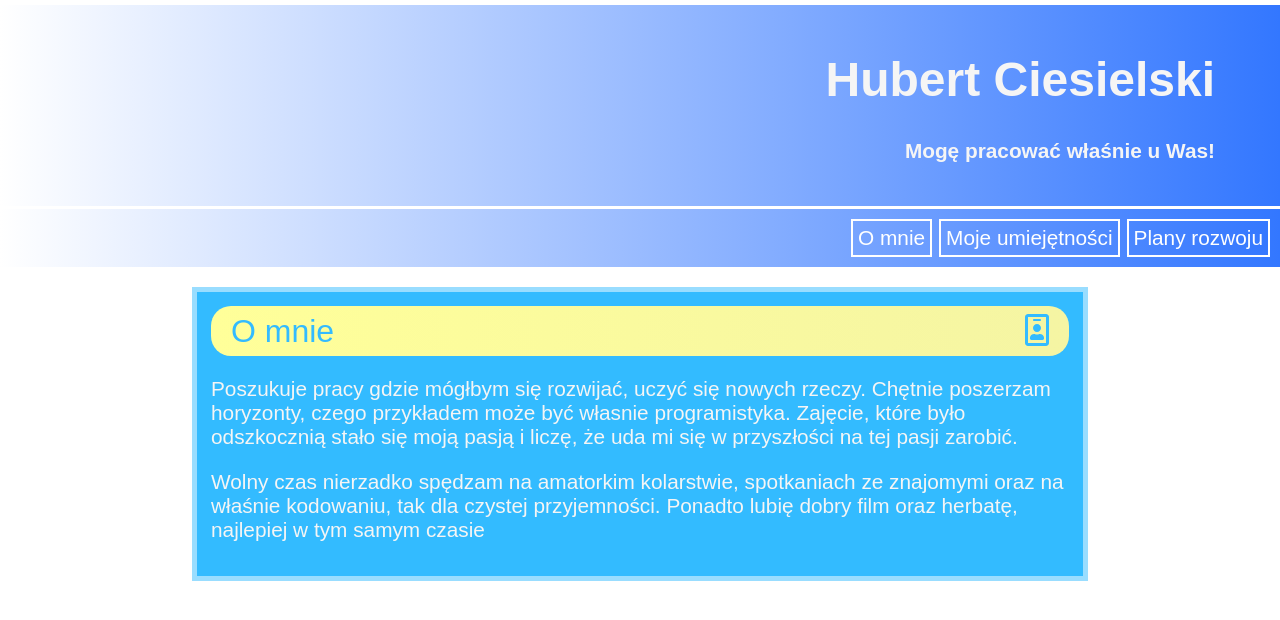
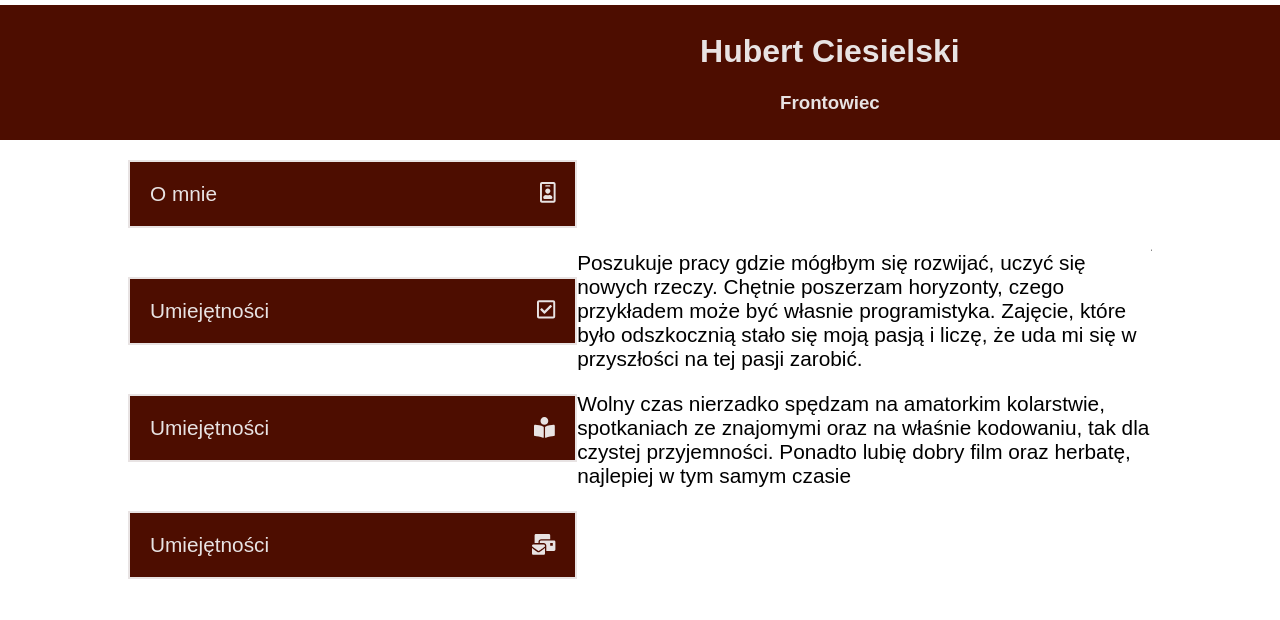
Before and after one commit to HubertCiesielski00/AboutMe, an Angular app: page / in a window 1280 px wide. Shown: the top 620 px of the page. Built offline with nearby package versions, Linux system fonts and the light colour scheme.

Commit message:
Layout changes

```diff
--- a/src/app/app.component.css
+++ b/src/app/app.component.css
@@ -1,59 +1,76 @@
+*{
+--first-color--: hsl(10, 100%, 15%);
+--font-color--:hsl(0, 10%, 90%);
 
-section{
-    position: absolute;
+}
+body{
+    background-color: var(--font-color--);
+}
+main{
+    display: flex;
+    justify-content: space-between;
+    width: 80vw;
     margin: 20px auto;
-    width: 70vw;
-    left: 15vw;
-    font-size: 1.3rem;
-    border: 5px solid hsl(200, 100%, 80%);
-    padding: 14px;
-    background-color: hsl(200, 100%, 60%);
-    color: whitesmoke;
+}
 
-    transform: translateX(0);
-    opacity: 1;
-    transition: transform 750ms ease-in-out, opacity 500ms ease-in-out;
-    will-change: transform;
-}
-.section__hidden{
-    transition: opacity 0ms ease-in-out, transform 750ms ease-in-out;
-    transform: translateX(-25%);
-    opacity: 0;
-}
 app-header{
-    display: block;
-    background-image:linear-gradient(to right, hsl(200, 100%, 100%), hsl(220, 100%, 60%) );
-    padding: 15px;
+    display: Flex;
+    margin: 0;
+    justify-content: flex-start;
+    color: var(--font-color--);
     width: 100vw;
-    color:hsl(220, 100%, 60);
-    text-align: right;
-    color: whitesmoke;
-    border-bottom: 3px solid white;
+    background-color: var(--first-color--);
+    padding: 7px;
 }
 nav{
     display: flex;
-    justify-content: flex-end;
-    align-items: center;
-    background-image:linear-gradient(to right, hsl(200, 100%, 100%), hsl(220, 100%, 60%) );
-    padding: 10px;
+    justify-content: space-between;
+    flex-direction: column;
+    width: 500px;
+    max-width: initial;
 }
 nav button{
+    display: flex;
+    justify-content: space-between;
     font-size: 1.3rem;
-    background-color: transparent;
-    border: 2px solid white;
-    padding: 5px;
-    color: white;
-    margin-left: 7px;
+    padding: 20px;
+    background-color: var(--first-color--);
+    color: var(--font-color--);
+    border: var(--font-color--) 2px solid;
+
 }
-.topic{
-    color: hsl(200, 100%, 60%);
-    height: 50px;
+.infoCont{
+
     display: flex;
-    align-items: center;
-    justify-content: space-between;
-    font-size: 2rem;
-    margin-bottom: 20px;
-    background-image: linear-gradient(to left, hsl(60,80%,80%), hsl(60, 100%, 80%));
-    padding: 20px;
-    border-radius: 20px;
+    width: 50vw;
+    overflow-x: hidden;
+    color: black;
+    font-size: 1.3rem;
+
 }
+.mover{
+    height: 100%;
+    width: 100%;
+    display: flex;
+}
+.infoCont div{
+    display:flex;
+    min-width: 100%;
+    align-items:center;
+}
+.el1,.el2,.el3,.el4{
+    transition: transform .5s ease-in-out;
+    will-change: transform;
+}
+.el1{
+    transform: translateX(0);
+}
+.el2{
+    transform: translateX(-100%);
+}
+.el3{
+    transform: translateX(-200%);
+}
+.el4{
+    transform: translateX(-300%);
+}
--- a/src/app/app.component.html
+++ b/src/app/app.component.html
@@ -1,13 +1,16 @@
 <app-header></app-header>
 
+<main>
     <nav>
-  <button (click) = "templateFunc(AboutMe,MySkills,MyPlans)">{{Sections[0]}}</button>
-  <button (click) = "templateFunc(MySkills,AboutMe,MyPlans)">{{Sections[1]}}</button>
-  <button (click) = "templateFunc(MyPlans, AboutMe, MySkills)">{{Sections[2]}}</button>
+            <button  (click) ="test(mover, 'el1')">{{Sections[0]}}<fa-icon [icon]= faicons[0]></fa-icon></button>
+            <button  (click) ="test(mover, 'el2')">{{Sections[1]}}<fa-icon [icon]= faicons[1]></fa-icon></button>
+            <button  (click) ="test(mover, 'el3')">{{Sections[1]}}<fa-icon [icon]= faicons[2]></fa-icon></button>
+            <button  (click) ="test(mover, 'el4')">{{Sections[1]}}<fa-icon [icon]= faicons[3]></fa-icon></button>
     </nav>
-
+    <div #contents class="infoCont">
+        <div #mover class = "mover e1">
+            <div>
                 <section #AboutMe>
-    <div class="topic"><span>{{Sections[0]}}</span><fa-icon [icon]='faBadge'></fa-icon></div>
                     <p>
                         Poszukuje pracy gdzie mógłbym się rozwijać, uczyć się nowych rzeczy. Chętnie poszerzam horyzonty, czego przykładem może być własnie programistyka.
                         Zajęcie, które było odszkocznią stało się moją pasją i liczę, że uda mi się w przyszłości na tej pasji zarobić.
@@ -17,11 +20,10 @@
                         Wolny czas nierzadko spędzam na amatorkim kolarstwie, spotkaniach ze znajomymi oraz na właśnie kodowaniu, tak dla czystej przyjemności.
                         Ponadto lubię dobry film oraz herbatę, najlepiej w tym samym czasie
                     </p>
-
                 </section>
-
-<section #MySkills class="section__hidden" >
-  <div class="topic"><span>{{Sections[1]}}:</span><fa-icon [icon]='faCheck'></fa-icon></div>
+            </div>
+            <div>
+                <section #MySkills>
                     <p>
                         Obracam się swobodnie w HTML5, CSS w wersji 3, oraz JavaScripcie.
                         Ponad to znam podstawy kodowania w innych językach: C++, C#, PHP, Javie oraz umiem budować zapytania do baz danych.
@@ -37,11 +39,9 @@
                         Mam też prawo jazdy kat. B, oraz potrafię pracować z innymi.
                     </p>
                 </section>
-
-<section #MyPlans class="section__hidden">
-    <div class="topic">
-      <span>{{Sections[2]}}:</span><fa-icon [icon]='faBook'></fa-icon>
             </div>
+            <div>
+                <section #MyPlans>
                     <p>
                         Planuję nauczyć się TypeScript, doskonalić swoje umiejętności w Angularze, poznać założenia innych frameworków takich jak Vue czy React, nauczyć się kożystania z Node.js.
                     </p>
@@ -53,3 +53,14 @@
                         Chcę też lepiej poznać nowe założenia wprowadzone wraz ze standardem ECMAScript6
                     </p>
                 </section>
+            </div>
+            <div>
+                <section #ContactME>
+                    <p>Mój Email kontaktowy: <i>hCiesielski00@gmailcom</i></p>
+                    <p>Numer telefonu: 787255974</p>
+                </section>
+            </div>
+        </div>
+    </div>
+
+</main>
--- a/src/app/app.component.ts
+++ b/src/app/app.component.ts
@@ -1,7 +1,8 @@
+import { prepareEventListenerParameters } from '@angular/compiler/src/render3/view/template';
 import { Component, OnInit } from '@angular/core';
 import { FontAwesomeModule } from '@fortawesome/angular-fontawesome';
 import { faIdBadge, faCheckSquare } from '@fortawesome/free-regular-svg-icons';
-import { faBook, faBookReader } from '@fortawesome/free-solid-svg-icons';
+import { faBook, faBookReader, faGlassWhiskey, faMailBulk } from '@fortawesome/free-solid-svg-icons';
 
 import { browser } from 'protractor';
 import { BrowserStack } from 'protractor/built/driverProviders';
@@ -15,15 +16,16 @@ import { Browser } from 'selenium-webdriver';
 })
 export class AppComponent {
   title = 'AboutMe';
-  faBook = faBookReader;
-  faCheck = faCheckSquare;
-  faBadge = faIdBadge;
+  faicons = [faIdBadge,faCheckSquare,faBookReader,faMailBulk]
 
-  Sections = ['O mnie','Moje umiejętności','Plany rozwoju'];
+  Sections = ['O mnie', 'Umiejętności', 'Plany nauki', 'Kontakt'];
 
-  templateFunc(ToShow: HTMLElement, ToHide:HTMLElement, ToHide2: HTMLElement ){
-    ToShow.classList.remove("section__hidden");
-    ToHide.classList.add("section__hidden");
-    ToHide2.classList.add("section__hidden");
+  PrevClass = "el1";
+
+  test(elem:HTMLElement, Class:string){
+    elem.classList.remove(this.PrevClass);
+    elem.classList.add(Class);
+    this.PrevClass = Class;
   }
+
 }
--- a/src/app/header/header.component.css
+++ b/src/app/header/header.component.css
@@ -1,9 +1,11 @@
-div{
-    margin-right: 50px;
+.NameCont{
+    width: 70%;
 }
-h4{
-    font-size: 1.3rem;
+.ImgCont{
+    width: 30%;
 }
-h1{
-    font-size: 3rem;
+.ImgCont, .NameCont
+{
+    text-align: center;
+    align-content: center;
 }
--- a/src/app/header/header.component.html
+++ b/src/app/header/header.component.html
@@ -1,4 +1,7 @@
-<div>
+<div class ="ImgCont">
+
+</div>
+<div class="NameCont">
     <h1>Hubert Ciesielski</h1>
-    <h4>Mogę pracować właśnie u Was!</h4>
+    <h3>Frontowiec</h3>
 </div>
--- a/src/styles.css
+++ b/src/styles.css
@@ -6,4 +6,5 @@ body {
     margin: 0;
     margin-top: 5px;
     position: relative;
+    background-color: hsl(220, 40%, 200%);
 }
```
Lines whose indentation alone changed are shown as unchanged.
